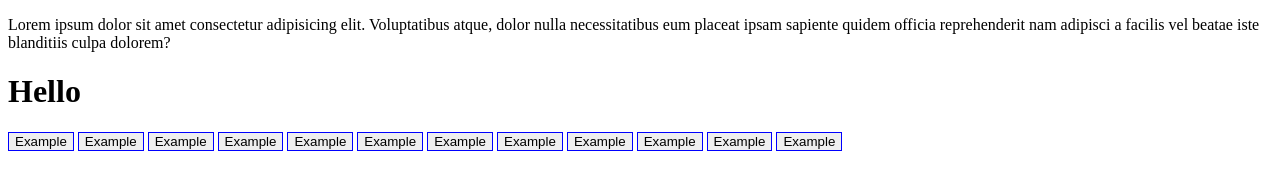
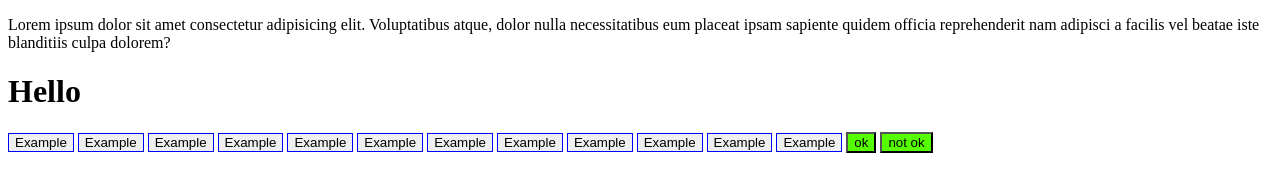
Before and after one commit to Chynybaeva-Nurkyz/html-css-example, a plain HTML site: page index.html in a window 1280 px wide. Drawn offline with Linux system fonts and the light colour scheme.

Commit message:
git commit -m "background color"

```diff
--- a/index.html
+++ b/index.html
@@ -11,16 +11,21 @@
     <h1>Hello</h1>
 
    <button class="button">Example</button>
-   <button class="button" >Example</button>
-   <button class="button">Example</button>
-   <button class="button">Example</button>
-   <button class="button" >Example</button>
-   <button class="button" >Example</button>
    <button class="button">Example</button>
    <button class="button">Example</button>
    <button class="button">Example</button>
    <button class="button">Example</button>
-   <button class="button"> Example</button>
    <button class="button">Example</button>
+   <button class="button">Example</button>
+   <button class="button">Example</button>
+   <button class="button">Example</button>
+   <button class="button">Example</button>
+   <button class="button">Example</button>
+   <button class="button">Example</button>
+
+    <button class="ok" >ok</button>
+    <button class="not">not ok</button>
+
+
 </body>
 </html>
--- a/styles.css
+++ b/styles.css
@@ -2,4 +2,11 @@
 
 .button{
     border: 1px solid blue;
+
 }
+.ok{
+    background-color: hsl(100, 100%, 50%);
+}
+.not{
+    background-color: hsl(100, 100%, 50%);
+}
```
